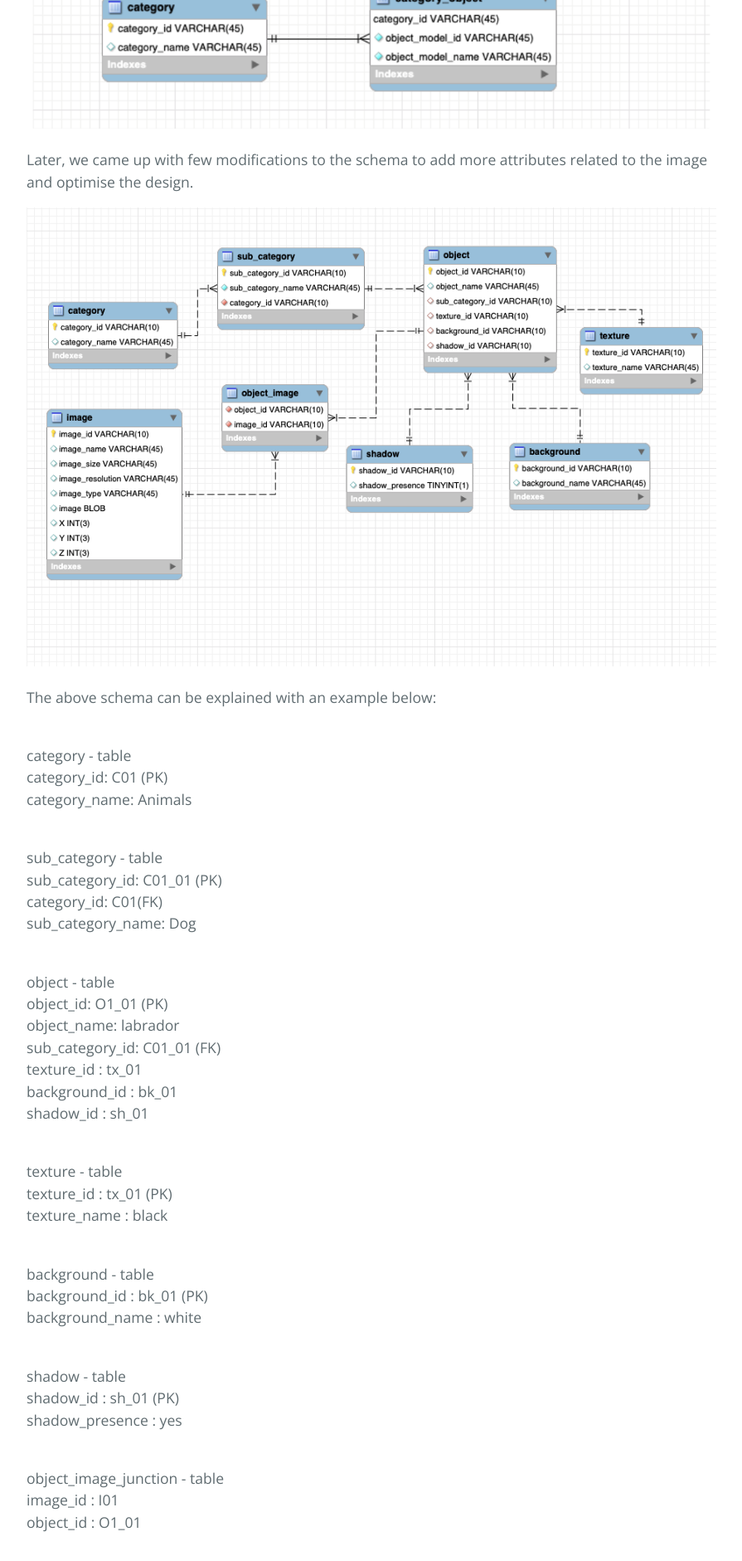
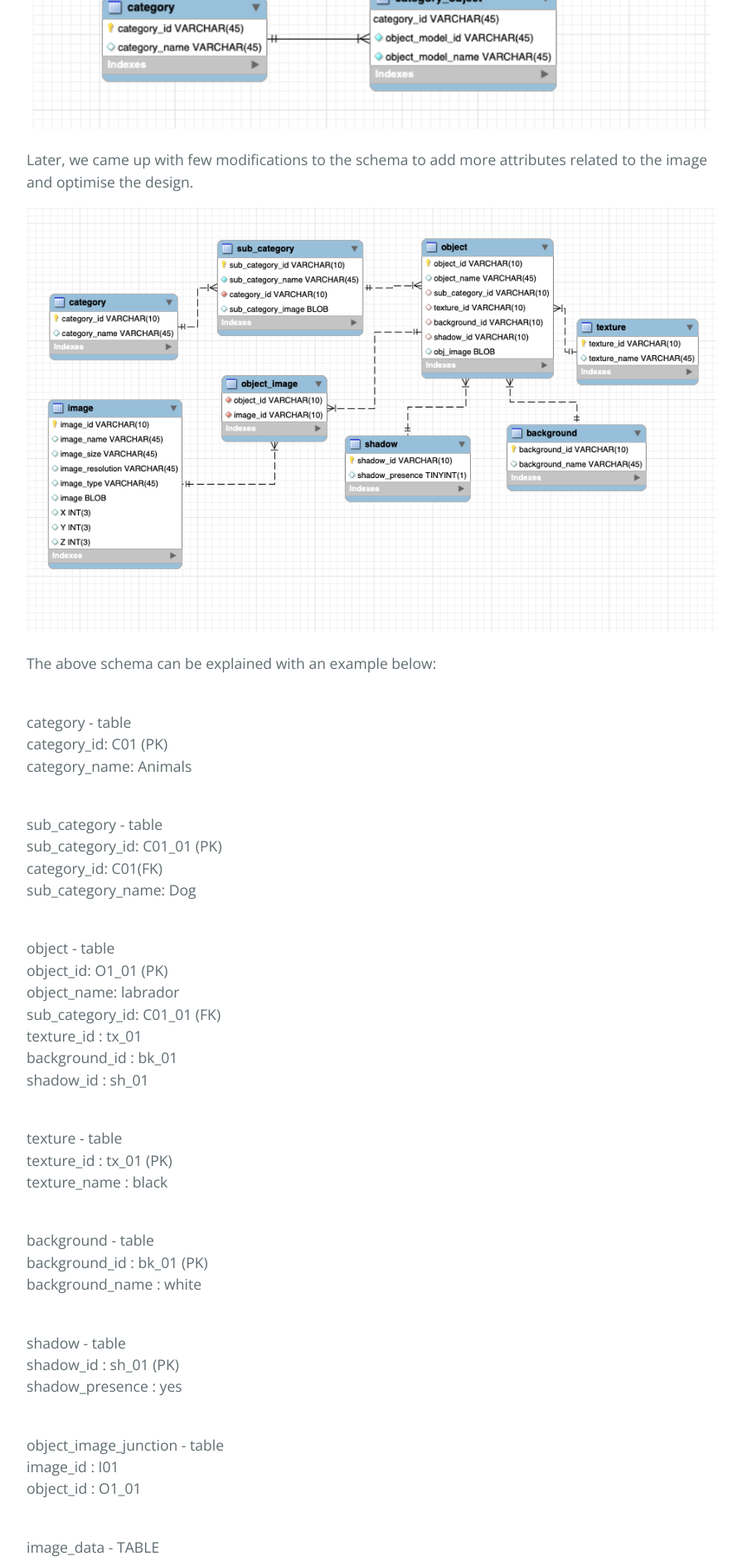
Before and after one commit to Sindhurakolli/DMDD_portfolio, a Jekyll site: the page built from another-page.md, in a window 1280 px wide. Shown: the part 2551-4432 px from the top of the page at 83% size, without its empty margins (192-1087 px from the left). Built offline with Jekyll 4.4.1, drawn with Linux system fonts in a browser that asks for light colours; our own code applies the rules of GitHub Pages for plain Markdown files.

Commit message:
Update another-page.md

```diff
--- a/another-page.md
+++ b/another-page.md
@@ -74,7 +74,7 @@
 
 Later, we came up with few modifications to the schema to add more attributes related to the image and optimise the design.
 
-![Octocat](https://raw.githubusercontent.com/Sindhurakolli/DMDD_portfolio/master/Final_schema.png)
+![Octocat](https://raw.githubusercontent.com/Sindhurakolli/DMDD_portfolio/master/Final_DB_Schema.png)
 
 
 The above schema can be explained with an example below:
```
